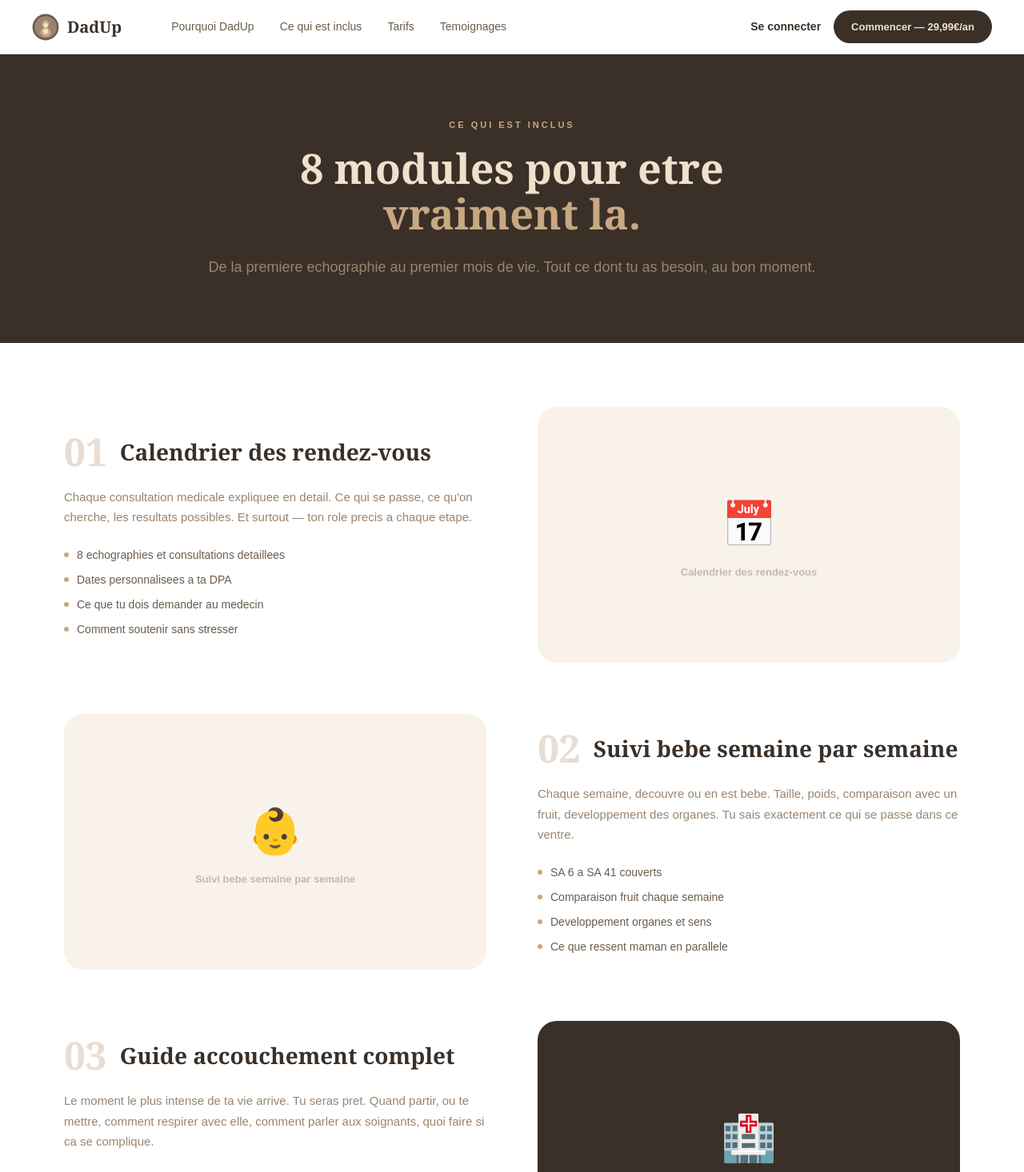
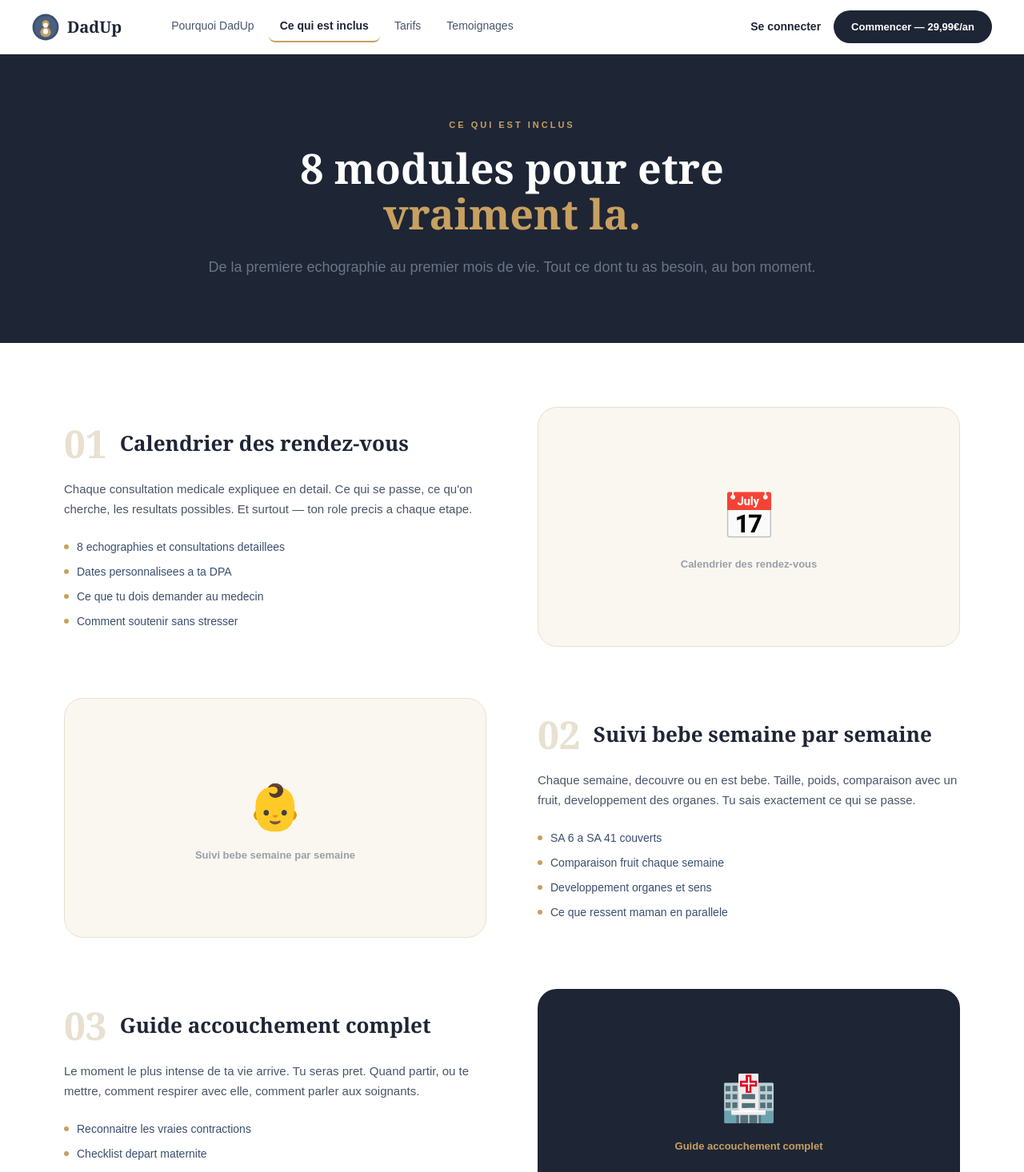
Before and after one commit to Julproject/dadup, a Next.js app: page /inclus in a window 1280 px wide. Shown: the top 1466 px of the page at 80% size. Built offline with nearby package versions, Linux system fonts and the light colour scheme.

Commit message:
Update page.tsx

```diff
--- a/app/inclus/page.tsx
+++ b/app/inclus/page.tsx
@@ -1,140 +1,38 @@
-export default function InclusPage() {
-  return (
-    <main style={{minHeight:'100vh', background:'#ffffff', fontFamily:'sans-serif'}}>
-      <Nav/>
-
-      {/* HERO */}
-      <section style={{background:'#3a3028', padding:'80px 40px'}}>
-        <div style={{maxWidth:'800px', margin:'0 auto', textAlign:'center'}}>
-          <p style={{color:'#c8a882', fontSize:'11px', fontWeight:700, letterSpacing:'3px', textTransform:'uppercase', margin:'0 0 16px'}}>Ce qui est inclus</p>
-          <h1 style={{color:'#f0e0cc', fontSize:'52px', fontWeight:800, margin:'0 0 24px', lineHeight:1.1, fontFamily:'Georgia,serif'}}>
-            8 modules pour etre<br/><span style={{color:'#c8a882'}}>vraiment la.</span>
-          </h1>
-          <p style={{color:'#9a8470', fontSize:'18px', lineHeight:1.7, margin:0}}>De la premiere echographie au premier mois de vie. Tout ce dont tu as besoin, au bon moment.</p>
-        </div>
-      </section>
-
-      {/* MODULES DETAILLES */}
-      <section style={{padding:'80px 40px', maxWidth:'1200px', margin:'0 auto'}}>
-        <div style={{display:'flex', flexDirection:'column', gap:'64px'}}>
-
-          {[
-            {
-              num:'01', titre:'Calendrier des rendez-vous',
-              desc:"Chaque consultation medicale expliquee en detail. Ce qui se passe, ce qu'on cherche, les resultats possibles. Et surtout — ton role precis a chaque etape.",
-              details:["8 echographies et consultations detaillees","Dates personnalisees a ta DPA","Ce que tu dois demander au medecin","Comment soutenir sans stresser"],
-              img:null, dark:false
-            },
-            {
-              num:'02', titre:'Suivi bebe semaine par semaine',
-              desc:"Chaque semaine, decouvre ou en est bebe. Taille, poids, comparaison avec un fruit, developpement des organes. Tu sais exactement ce qui se passe dans ce ventre.",
-              details:["SA 6 a SA 41 couverts","Comparaison fruit chaque semaine","Developpement organes et sens","Ce que ressent maman en parallele"],
-              img:null, dark:false
-            },
-            {
-              num:'03', titre:'Guide accouchement complet',
-              desc:"Le moment le plus intense de ta vie arrive. Tu seras pret. Quand partir, ou te mettre, comment respirer avec elle, comment parler aux soignants, quoi faire si ca se complique.",
-              details:["Reconnaitre les vraies contractions","Checklist depart maternite","Ton role precis en salle de naissance","Cesarienne — ce qu'il faut savoir"],
-              img:null, dark:true
-            },
-            {
-              num:'04', titre:'Valise maternite interactive',
-              desc:"Une checklist complete et interactive. Coche au fur et a mesure. Pour toi, pour elle, pour bebe. Plus de stress le jour J — tout est pret.",
-              details:["21 items essentiels categories","Pour toi, pour elle, pour bebe","Documents administratifs inclus","Mise a jour en temps reel"],
-              img:null, dark:false
-            },
-            {
-              num:'05', titre:'Post-partum decrypte',
-              desc:"Le retour a la maison est souvent le moment le plus difficile. Baby blues, manque de sommeil, bouleversement du couple, allaitement — tu comprends ce qu'elle vit pour mieux l'accompagner.",
-              details:["Baby blues vs depression post-partum","Ton role les premieres semaines","Gerer la fatigue a deux","Reprendre la vie de couple progressivement"],
-              img:null, dark:false
-            },
-            {
-              num:'06', titre:'Idees mensuelles pour ta partenaire',
-              desc:"Chaque mois, une idee concrete pour lui montrer que tu es la. Des attentions simples, accessibles, qui comptent vraiment.",
-              details:["9 idees personnalisees par trimestre","Du diner romantique au cadeau pratique","Idees adaptees a son etat du moment","Surprise du mois revelee progressivement"],
-              img:null, dark:false
-            },
-            {
-              num:'07', titre:'Survie premier mois',
-              desc:"Les techniques qui marchent vraiment. Pas les theories des livres — les gestes concrets que tu peux faire a 3h du matin quand bebe pleure et que tu ne sais plus quoi faire.",
-              details:["Technique emmaillotage pas a pas","Decoder les pleurs de bebe","Gerer le sommeil (le sien et le tien)","Biberon, rot, coliques — les bons gestes"],
-              img:null, dark:true
-            },
-            {
-              num:'08', titre:'Liste achats prioritaires',
-              desc:"Ce qui est vraiment necessaire, ce qui est superflu, dans quel ordre acheter, et pour quel budget. Arrete de te faire avoir par le marketing de la puericulture.",
-              details:["Essentiel vs superflu clairement indique","Budget par categorie","Ordre d'achat recommande","Conseils marques fiables"],
-              img:null, dark:false
-            },
-          ].map((m, i) => (
-            <div key={i} style={{display:'grid', gridTemplateColumns: i % 2 === 0 ? '1fr 1fr' : '1fr 1fr', gap:'64px', alignItems:'center', direction: i % 2 === 1 ? 'rtl' : 'ltr'}}>
-              <div style={{direction:'ltr'}}>
-                <div style={{display:'flex', alignItems:'center', gap:'16px', marginBottom:'20px'}}>
-                  <span style={{color:'#e8ddd4', fontSize:'48px', fontWeight:800, fontFamily:'Georgia,serif', lineHeight:1}}>{m.num}</span>
-                  <h2 style={{color:'#3a3028', fontSize:'28px', fontWeight:800, margin:0, fontFamily:'Georgia,serif'}}>{m.titre}</h2>
-                </div>
-                <p style={{color:'#9a8470', fontSize:'15px', lineHeight:1.7, margin:'0 0 24px'}}>{m.desc}</p>
-                <div style={{display:'flex', flexDirection:'column', gap:'10px'}}>
-                  {m.details.map((d, j) => (
-                    <div key={j} style={{display:'flex', gap:'10px', alignItems:'center'}}>
-                      <div style={{width:'6px', height:'6px', borderRadius:'50%', background:'#c8a882', flexShrink:0}}></div>
-                      <p style={{color:'#6b5c4e', fontSize:'14px', margin:0}}>{d}</p>
-                    </div>
-                  ))}
-                </div>
-              </div>
-              <div style={{direction:'ltr', background: m.dark ? '#3a3028' : '#f8f2eb', borderRadius:'24px', height:'320px', display:'flex', alignItems:'center', justifyContent:'center'}}>
-                <div style={{textAlign:'center'}}>
-                  <p style={{fontSize:'56px', margin:'0 0 8px'}}>
-                    {['📅','👶','🏥','🧳','💙','🎁','🌙','🛒'][i]}
-                  </p>
-                  <p style={{color: m.dark ? '#c8a882' : '#c8b8a8', fontSize:'13px', margin:0, fontWeight:600}}>{m.titre}</p>
-                </div>
-              </div>
-            </div>
-          ))}
-
-        </div>
-      </section>
-
-      {/* CTA */}
-      <section style={{background:'#3a3028', padding:'80px 40px', textAlign:'center'}}>
-        <h2 style={{color:'#f0e0cc', fontSize:'38px', fontWeight:800, margin:'0 0 12px', fontFamily:'Georgia,serif'}}>Tout ca pour 29,99€/an.</h2>
-        <p style={{color:'#9a8470', fontSize:'16px', margin:'0 0 32px'}}>Sans engagement. Resiliable a tout moment.</p>
-        <a href="/#tarifs" style={{background:'#c8a882', color:'#1c1510', padding:'16px 40px', borderRadius:'32px', fontSize:'15px', fontWeight:800, textDecoration:'none', display:'inline-block'}}>Commencer maintenant</a>
-      </section>
-
-      <Footer/>
-    </main>
-  );
-}
+const C = {
+  dark: '#1e2535',
+  gold: '#c8a060',
+  cream: '#faf6f0',
+  white: '#ffffff',
+  border: '#e8e0d0',
+  text: '#4a5568',
+  textLight: '#9aa0a8',
+};
 
 function Nav() {
   return (
-    <nav style={{background:'#ffffff', borderBottom:'1px solid #e8ddd4', padding:'0 40px', display:'flex', alignItems:'center', justifyContent:'space-between', height:'68px', position:'sticky', top:0, zIndex:50}}>
+    <nav style={{background:C.white, borderBottom:`1px solid ${C.border}`, padding:'0 40px', display:'flex', alignItems:'center', justifyContent:'space-between', height:'68px', position:'sticky', top:0, zIndex:50}}>
       <div style={{display:'flex', alignItems:'center', gap:'48px'}}>
         <a href="/" style={{display:'flex', alignItems:'center', gap:'10px', textDecoration:'none'}}>
           <svg viewBox="0 0 300 300" width="34" height="34">
-            <circle cx="150" cy="150" r="145" fill="#6b5c4e"/>
-            <circle cx="150" cy="150" r="122" fill="#9a8470"/>
-            <ellipse cx="150" cy="205" rx="58" ry="54" fill="#c8a882"/>
-            <circle cx="150" cy="112" r="40" fill="#c8a882"/>
-            <ellipse cx="150" cy="196" rx="27" ry="31" fill="#f0e0cc"/>
-            <circle cx="150" cy="128" r="26" fill="#f0e0cc"/>
+            <circle cx="150" cy="150" r="145" fill="#3a4f6e"/>
+            <circle cx="150" cy="150" r="122" fill="#4a6080"/>
+            <ellipse cx="150" cy="205" rx="58" ry="54" fill="#c8a060"/>
+            <circle cx="150" cy="112" r="40" fill="#c8a060"/>
+            <ellipse cx="150" cy="196" rx="27" ry="31" fill="#faf6f0"/>
+            <circle cx="150" cy="128" r="26" fill="#faf6f0"/>
           </svg>
-          <span style={{fontWeight:800, color:'#3a3028', fontSize:'20px', fontFamily:'Georgia,serif'}}>DadUp</span>
+          <span style={{fontWeight:800, color:C.dark, fontSize:'20px', fontFamily:'Georgia,serif'}}>DadUp</span>
         </a>
         <div style={{display:'flex', gap:'4px'}}>
-          <a href="/pourquoi" style={{color:'#6b5c4e', fontSize:'14px', fontWeight:500, padding:'8px 14px', borderRadius:'8px', textDecoration:'none'}}>Pourquoi DadUp</a>
-          <a href="/inclus" style={{color:'#6b5c4e', fontSize:'14px', fontWeight:500, padding:'8px 14px', borderRadius:'8px', textDecoration:'none'}}>Ce qui est inclus</a>
-          <a href="/tarifs" style={{color:'#6b5c4e', fontSize:'14px', fontWeight:500, padding:'8px 14px', borderRadius:'8px', textDecoration:'none'}}>Tarifs</a>
-          <a href="/temoignages" style={{color:'#6b5c4e', fontSize:'14px', fontWeight:500, padding:'8px 14px', borderRadius:'8px', textDecoration:'none'}}>Temoignages</a>
+          <a href="/pourquoi" style={{color:C.text, fontSize:'14px', fontWeight:500, padding:'8px 14px', borderRadius:'8px', textDecoration:'none'}}>Pourquoi DadUp</a>
+          <a href="/inclus" style={{color:C.dark, fontSize:'14px', fontWeight:700, padding:'8px 14px', borderRadius:'8px', textDecoration:'none', borderBottom:`2px solid ${C.gold}`}}>Ce qui est inclus</a>
+          <a href="/tarifs" style={{color:C.text, fontSize:'14px', fontWeight:500, padding:'8px 14px', borderRadius:'8px', textDecoration:'none'}}>Tarifs</a>
+          <a href="/temoignages" style={{color:C.text, fontSize:'14px', fontWeight:500, padding:'8px 14px', borderRadius:'8px', textDecoration:'none'}}>Temoignages</a>
         </div>
       </div>
       <div style={{display:'flex', alignItems:'center', gap:'16px'}}>
-        <a href="/login" style={{color:'#3a3028', fontSize:'14px', fontWeight:600, textDecoration:'none'}}>Se connecter</a>
-        <a href="/#tarifs" style={{background:'#3a3028', color:'#f0e0cc', padding:'11px 22px', borderRadius:'32px', fontSize:'13px', fontWeight:700, textDecoration:'none'}}>Commencer — 29,99€/an</a>
+        <a href="/login" style={{color:C.dark, fontSize:'14px', fontWeight:600, textDecoration:'none'}}>Se connecter</a>
+        <a href="/tarifs" style={{background:C.dark, color:C.white, padding:'11px 22px', borderRadius:'32px', fontSize:'13px', fontWeight:700, textDecoration:'none'}}>Commencer — 29,99€/an</a>
       </div>
     </nav>
   );
@@ -142,19 +40,84 @@ function Nav() {
 
 function Footer() {
   return (
-    <footer style={{background:'#3a3028', padding:'32px 40px', display:'flex', alignItems:'center', justifyContent:'space-between'}}>
+    <footer style={{background:C.dark, borderTop:'1px solid #2e3848', padding:'32px 40px', display:'flex', alignItems:'center', justifyContent:'space-between'}}>
       <div style={{display:'flex', alignItems:'center', gap:'8px'}}>
         <svg viewBox="0 0 300 300" width="28" height="28">
-          <circle cx="150" cy="150" r="145" fill="#6b5c4e"/>
-          <circle cx="150" cy="150" r="122" fill="#9a8470"/>
-          <ellipse cx="150" cy="205" rx="58" ry="54" fill="#c8a882"/>
-          <circle cx="150" cy="112" r="40" fill="#c8a882"/>
-          <ellipse cx="150" cy="196" rx="27" ry="31" fill="#f0e0cc"/>
-          <circle cx="150" cy="128" r="26" fill="#f0e0cc"/>
+          <circle cx="150" cy="150" r="145" fill="#3a4f6e"/>
+          <circle cx="150" cy="150" r="122" fill="#4a6080"/>
+          <ellipse cx="150" cy="205" rx="58" ry="54" fill="#c8a060"/>
+          <circle cx="150" cy="112" r="40" fill="#c8a060"/>
+          <ellipse cx="150" cy="196" rx="27" ry="31" fill="#faf6f0"/>
+          <circle cx="150" cy="128" r="26" fill="#faf6f0"/>
         </svg>
-        <span style={{color:'#f0e0cc', fontSize:'16px', fontWeight:700, fontFamily:'Georgia,serif'}}>DadUp</span>
+        <span style={{color:C.white, fontSize:'16px', fontWeight:700, fontFamily:'Georgia,serif'}}>DadUp</span>
       </div>
-      <p style={{color:'#6b5c4e', fontSize:'12px', margin:0}}>DadUp est un outil d'information. Il ne remplace pas l'avis d'un medecin.</p>
+      <p style={{color:'#6a7585', fontSize:'12px', margin:0}}>DadUp est un outil d'information. Il ne remplace pas l'avis d'un medecin.</p>
     </footer>
   );
 }
+
+export default function InclusPage() {
+  return (
+    <main style={{minHeight:'100vh', background:C.white, fontFamily:'sans-serif'}}>
+      <Nav/>
+
+      <section style={{background:C.dark, padding:'80px 40px'}}>
+        <div style={{maxWidth:'800px', margin:'0 auto', textAlign:'center'}}>
+          <p style={{color:C.gold, fontSize:'11px', fontWeight:700, letterSpacing:'3px', textTransform:'uppercase', margin:'0 0 16px'}}>Ce qui est inclus</p>
+          <h1 style={{color:C.white, fontSize:'52px', fontWeight:800, margin:'0 0 24px', lineHeight:1.1, fontFamily:'Georgia,serif'}}>
+            8 modules pour etre<br/><span style={{color:C.gold}}>vraiment la.</span>
+          </h1>
+          <p style={{color:'#6a7585', fontSize:'18px', lineHeight:1.7, margin:0}}>De la premiere echographie au premier mois de vie. Tout ce dont tu as besoin, au bon moment.</p>
+        </div>
+      </section>
+
+      <section style={{padding:'80px 40px', maxWidth:'1200px', margin:'0 auto'}}>
+        <div style={{display:'flex', flexDirection:'column', gap:'64px'}}>
+          {[
+            {num:'01', titre:'Calendrier des rendez-vous', desc:"Chaque consultation medicale expliquee en detail. Ce qui se passe, ce qu'on cherche, les resultats possibles. Et surtout — ton role precis a chaque etape.", details:["8 echographies et consultations detaillees","Dates personnalisees a ta DPA","Ce que tu dois demander au medecin","Comment soutenir sans stresser"], emoji:'📅', dark:false},
+            {num:'02', titre:'Suivi bebe semaine par semaine', desc:"Chaque semaine, decouvre ou en est bebe. Taille, poids, comparaison avec un fruit, developpement des organes. Tu sais exactement ce qui se passe.", details:["SA 6 a SA 41 couverts","Comparaison fruit chaque semaine","Developpement organes et sens","Ce que ressent maman en parallele"], emoji:'👶', dark:false},
+            {num:'03', titre:'Guide accouchement complet', desc:"Le moment le plus intense de ta vie arrive. Tu seras pret. Quand partir, ou te mettre, comment respirer avec elle, comment parler aux soignants.", details:["Reconnaitre les vraies contractions","Checklist depart maternite","Ton role precis en salle de naissance","Cesarienne — ce qu'il faut savoir"], emoji:'🏥', dark:true},
+            {num:'04', titre:'Valise maternite interactive', desc:"Une checklist complete et interactive. Coche au fur et a mesure. Pour toi, pour elle, pour bebe. Plus de stress le jour J — tout est pret.", details:["21 items essentiels categories","Pour toi, pour elle, pour bebe","Documents administratifs inclus","Mise a jour en temps reel"], emoji:'🧳', dark:false},
+            {num:'05', titre:'Post-partum decrypte', desc:"Le retour a la maison est souvent le moment le plus difficile. Baby blues, manque de sommeil, bouleversement du couple — tu comprends ce qu'elle vit.", details:["Baby blues vs depression post-partum","Ton role les premieres semaines","Gerer la fatigue a deux","Reprendre la vie de couple"], emoji:'💙', dark:false},
+            {num:'06', titre:'Idees mensuelles pour ta partenaire', desc:"Chaque mois, une idee concrete pour lui montrer que tu es la. Des attentions simples, accessibles, qui comptent vraiment.", details:["9 idees personnalisees par trimestre","Du diner romantique au cadeau pratique","Idees adaptees a son etat du moment","Surprise du mois revelee progressivement"], emoji:'🎁', dark:true},
+            {num:'07', titre:'Survie premier mois', desc:"Les techniques qui marchent vraiment. Pas les theories des livres — les gestes concrets que tu peux faire a 3h du matin quand bebe pleure.", details:["Technique emmaillotage pas a pas","Decoder les pleurs de bebe","Gerer le sommeil","Biberon, rot, coliques — les bons gestes"], emoji:'🌙', dark:false},
+            {num:'08', titre:'Liste achats prioritaires', desc:"Ce qui est vraiment necessaire, ce qui est superflu, dans quel ordre acheter, et pour quel budget. Arrete de te faire avoir par le marketing.", details:["Essentiel vs superflu clairement indique","Budget par categorie","Ordre d'achat recommande","Conseils marques fiables"], emoji:'🛒', dark:false},
+          ].map((m, i) => (
+            <div key={i} style={{display:'grid', gridTemplateColumns:'1fr 1fr', gap:'64px', alignItems:'center', direction: i % 2 === 1 ? 'rtl' : 'ltr'}}>
+              <div style={{direction:'ltr'}}>
+                <div style={{display:'flex', alignItems:'center', gap:'16px', marginBottom:'20px'}}>
+                  <span style={{color:C.border, fontSize:'48px', fontWeight:800, fontFamily:'Georgia,serif', lineHeight:1}}>{m.num}</span>
+                  <h2 style={{color:C.dark, fontSize:'26px', fontWeight:800, margin:0, fontFamily:'Georgia,serif'}}>{m.titre}</h2>
+                </div>
+                <p style={{color:C.text, fontSize:'15px', lineHeight:1.7, margin:'0 0 24px'}}>{m.desc}</p>
+                <div style={{display:'flex', flexDirection:'column', gap:'10px'}}>
+                  {m.details.map((d, j) => (
+                    <div key={j} style={{display:'flex', gap:'10px', alignItems:'center'}}>
+                      <div style={{width:'6px', height:'6px', borderRadius:'50%', background:C.gold, flexShrink:0}}></div>
+                      <p style={{color:'#3a4f6e', fontSize:'14px', margin:0}}>{d}</p>
+                    </div>
+                  ))}
+                </div>
+              </div>
+              <div style={{direction:'ltr', background: m.dark ? C.dark : C.cream, borderRadius:'24px', height:'300px', display:'flex', alignItems:'center', justifyContent:'center', border: m.dark ? 'none' : `1px solid ${C.border}`}}>
+                <div style={{textAlign:'center'}}>
+                  <p style={{fontSize:'56px', margin:'0 0 8px'}}>{m.emoji}</p>
+                  <p style={{color: m.dark ? C.gold : C.textLight, fontSize:'13px', margin:0, fontWeight:600}}>{m.titre}</p>
+                </div>
+              </div>
+            </div>
+          ))}
+        </div>
+      </section>
+
+      <section style={{background:C.dark, padding:'80px 40px', textAlign:'center'}}>
+        <h2 style={{color:C.white, fontSize:'38px', fontWeight:800, margin:'0 0 12px', fontFamily:'Georgia,serif'}}>Tout ca pour 29,99€/an.</h2>
+        <p style={{color:'#6a7585', fontSize:'16px', margin:'0 0 32px'}}>Sans engagement. Resiliable a tout moment.</p>
+        <a href="/tarifs" style={{background:C.gold, color:'#1c1510', padding:'16px 40px', borderRadius:'32px', fontSize:'15px', fontWeight:800, textDecoration:'none', display:'inline-block'}}>Commencer maintenant</a>
+      </section>
+
+      <Footer/>
+    </main>
+  );
+}
```
